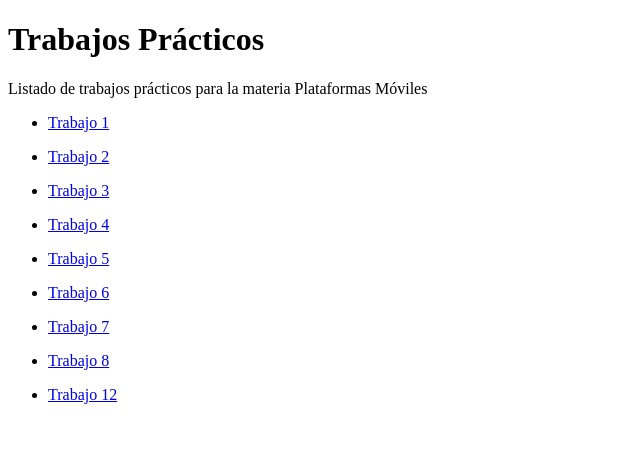
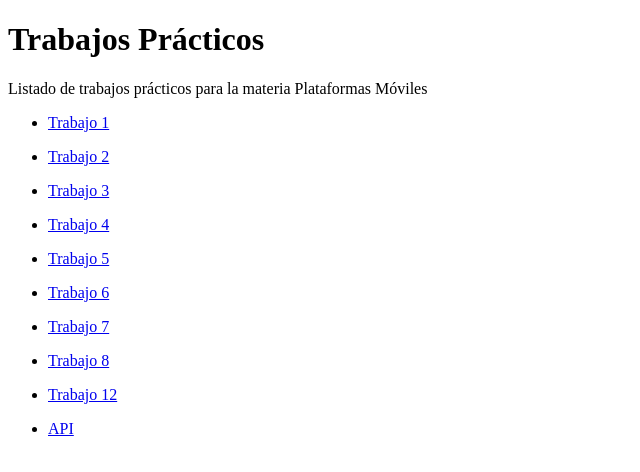
Before and after one commit to Brisa0163/plataformas-moviles-entregas, a plain HTML site: page index.html in a window 1280 px wide. Shown: the full height of the page, 0-640 px from the left. Drawn offline with Linux system fonts and the light colour scheme.

Commit message:
Add link to API in index.html

```diff
--- a/index.html
+++ b/index.html
@@ -33,5 +33,8 @@
         <ul>
        <li><a href="tp-12/">Trabajo 12</a></li>
      </ul>
+      <ul>
+       <li><a href="api/index.html">API</a></li>
+     </ul>
    </body>
 </html>
```
